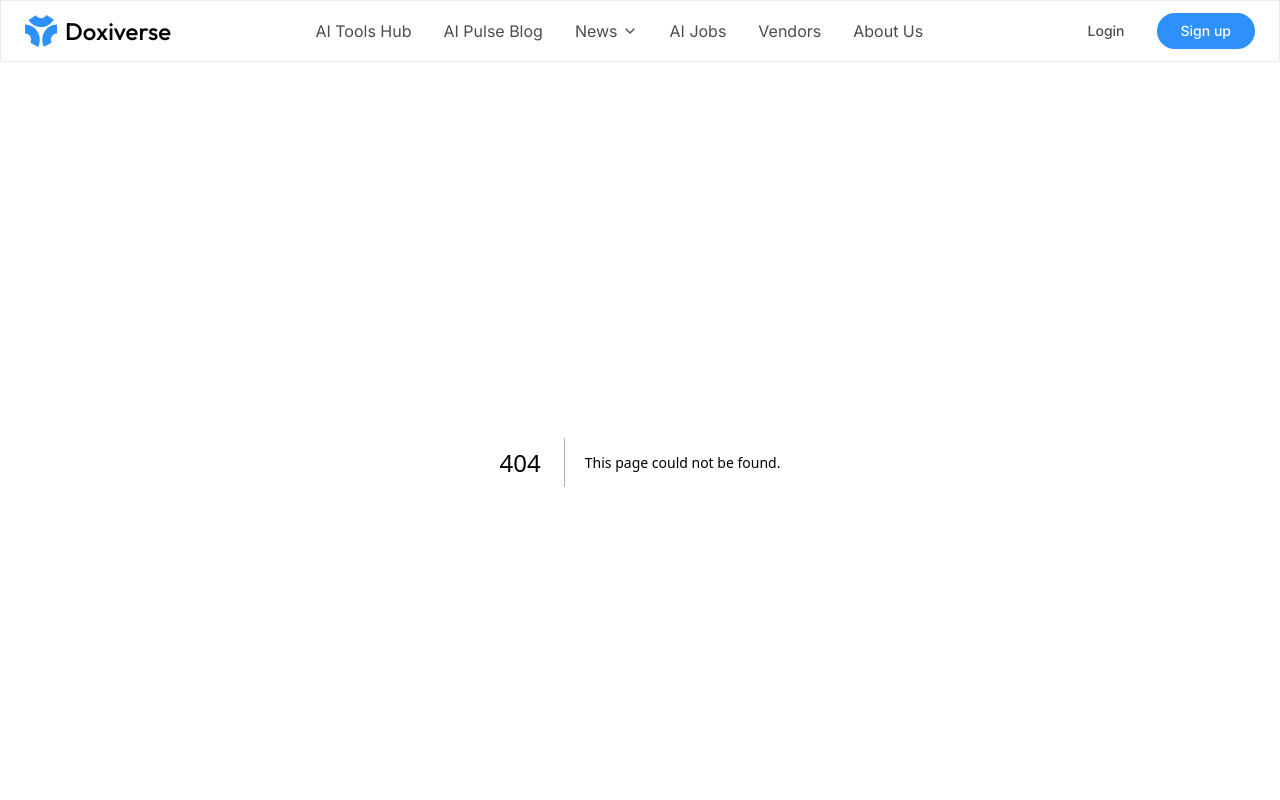
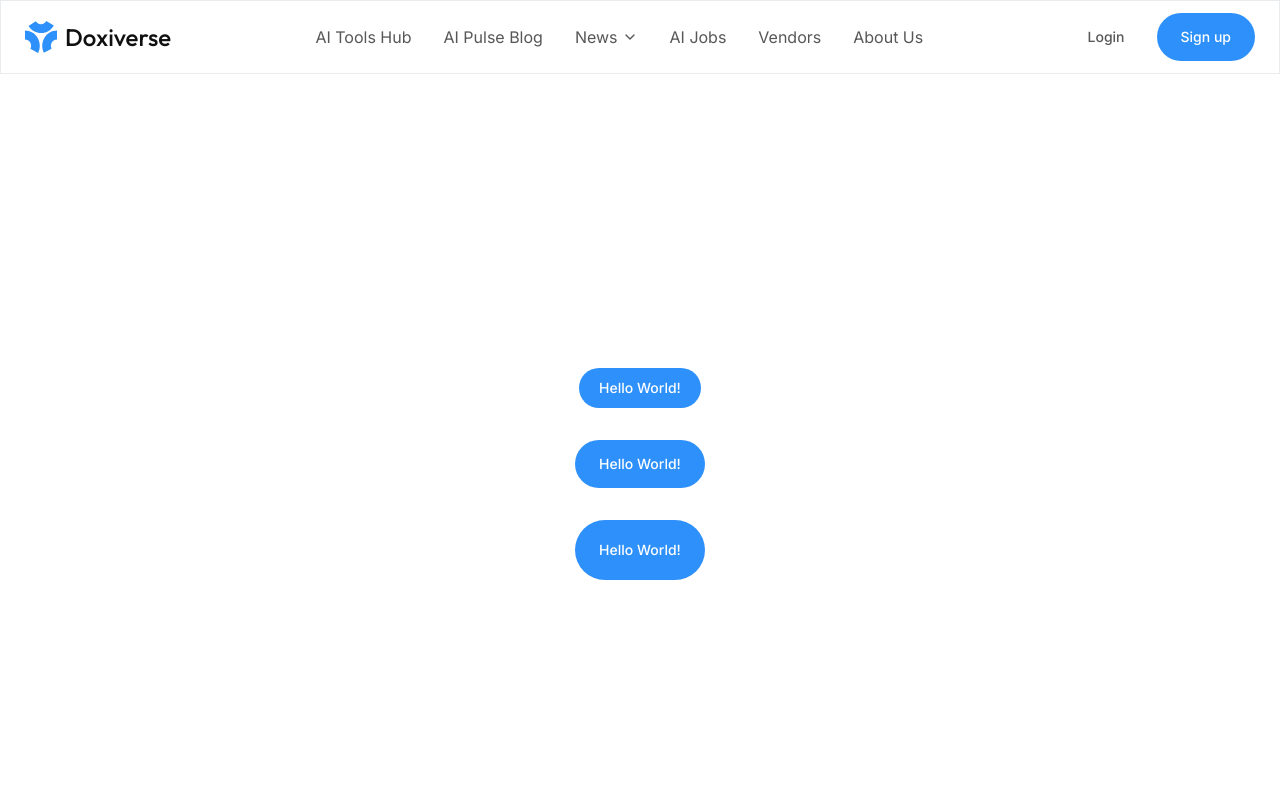
Before and after one commit to doxiversellc-create/front-end, a Next.js app: page /check in a window 1280 px wide. Before the commit this address had no page. Shown: the top 800 px of the page. Built offline with nearby package versions, Linux system fonts and the light colour scheme.

Commit message:
Add new page component with buttons and update button styles for improved design

```diff
--- /dev/null
+++ b/app/check/page.tsx
@@ -0,0 +1,11 @@
+import { Button } from "../../components/ui/button";
+
+export default function page() {
+  return (
+    <div className="flex flex-col items-center space-y-8 justify-center min-h-screen">
+      <Button size="sm">Hello World!</Button>
+      <Button>Hello World!</Button>
+      <Button size="lg">Hello World!</Button>
+    </div>
+  );
+}
--- a/components/ui/button.tsx
+++ b/components/ui/button.tsx
@@ -1,27 +1,27 @@
-import * as React from "react";
 import { Slot } from "@radix-ui/react-slot";
 import { cva, type VariantProps } from "class-variance-authority";
+import * as React from "react";
 
 import { cn } from "@/lib/utils";
 
 const buttonVariants = cva(
-  "inline-flex font-inter items-center justify-center gap-2 whitespace-nowrap rounded-md text-sm font-medium transition-all disabled:pointer-events-none disabled:opacity-50 [&_svg]:pointer-events-none [&_svg:not([class*='size-'])]:size-4 shrink-0 [&_svg]:shrink-0 outline-none focus-visible:border-ring focus-visible:ring-ring/50 focus-visible:ring-[3px] aria-invalid:ring-destructive/20 dark:aria-invalid:ring-destructive/40 aria-invalid:border-destructive",
+  "inline-flex font-inter items-center justify-center gap-2 whitespace-nowrap rounded-full font-inter text-sm font-medium transition-all disabled:pointer-events-none disabled:opacity-50 [&_svg]:pointer-events-none [&_svg:not([class*='size-'])]:size-4 shrink-0 [&_svg]:shrink-0 outline-none focus-visible:border-ring focus-visible:ring-ring/50 focus-visible:ring-[3px] aria-invalid:ring-destructive/20 aria-invalid:border-destructive",
   {
     variants: {
       variant: {
-        default: "bg-primary text-primary-foreground shadow-xs hover:bg-primary/90",
+        default: "bg-primary text-primary-foreground hover:bg-primary/90",
         destructive:
-          "bg-destructive text-white shadow-xs hover:bg-destructive/90 focus-visible:ring-destructive/20 dark:focus-visible:ring-destructive/40 dark:bg-destructive/60",
+          "bg-destructive text-white hover:bg-destructive/90 focus-visible:ring-destructive/20 dark:focus-visible:ring-destructive/40 dark:bg-destructive/60",
         outline:
-          "border bg-background shadow-xs hover:bg-accent hover:text-accent-foreground dark:bg-input/30 dark:border-input dark:hover:bg-input/50",
-        secondary: "bg-secondary text-secondary-foreground shadow-xs hover:bg-secondary/80",
+          "border bg-background hover:bg-accent hover:text-accent-foreground dark:bg-input/30 dark:border-input dark:hover:bg-input/50",
+        secondary: "bg-secondary text-secondary-foreground hover:bg-secondary/80",
         ghost: "hover:bg-accent hover:text-accent-foreground dark:hover:bg-accent/50",
         link: "text-primary underline-offset-4 hover:underline",
       },
       size: {
-        default: "h-9 px-4 py-2 has-[>svg]:px-3",
-        sm: "h-8 rounded-md gap-1.5 px-3 has-[>svg]:px-2.5",
-        lg: "h-10 rounded-md px-6 has-[>svg]:px-4",
+        default: "h-11 h-12 px-6 py-3 has-[>svg]:px-3",
+        sm: "h-10 gap-1.5 px-5 has-[>svg]:px-2.5",
+        lg: "h-15 px-6 has-[>svg]:px-4",
         icon: "size-9",
       },
     },
```
